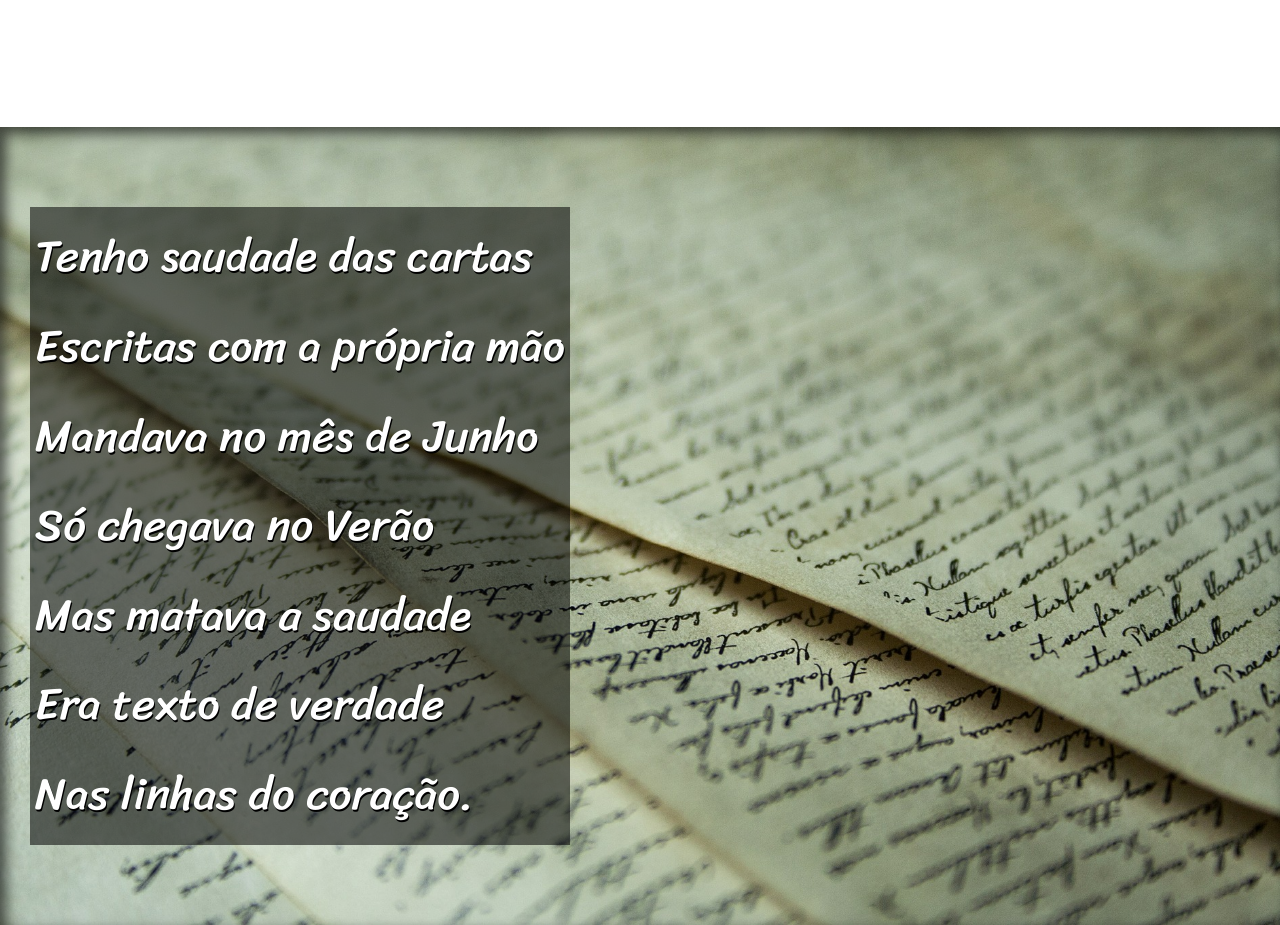
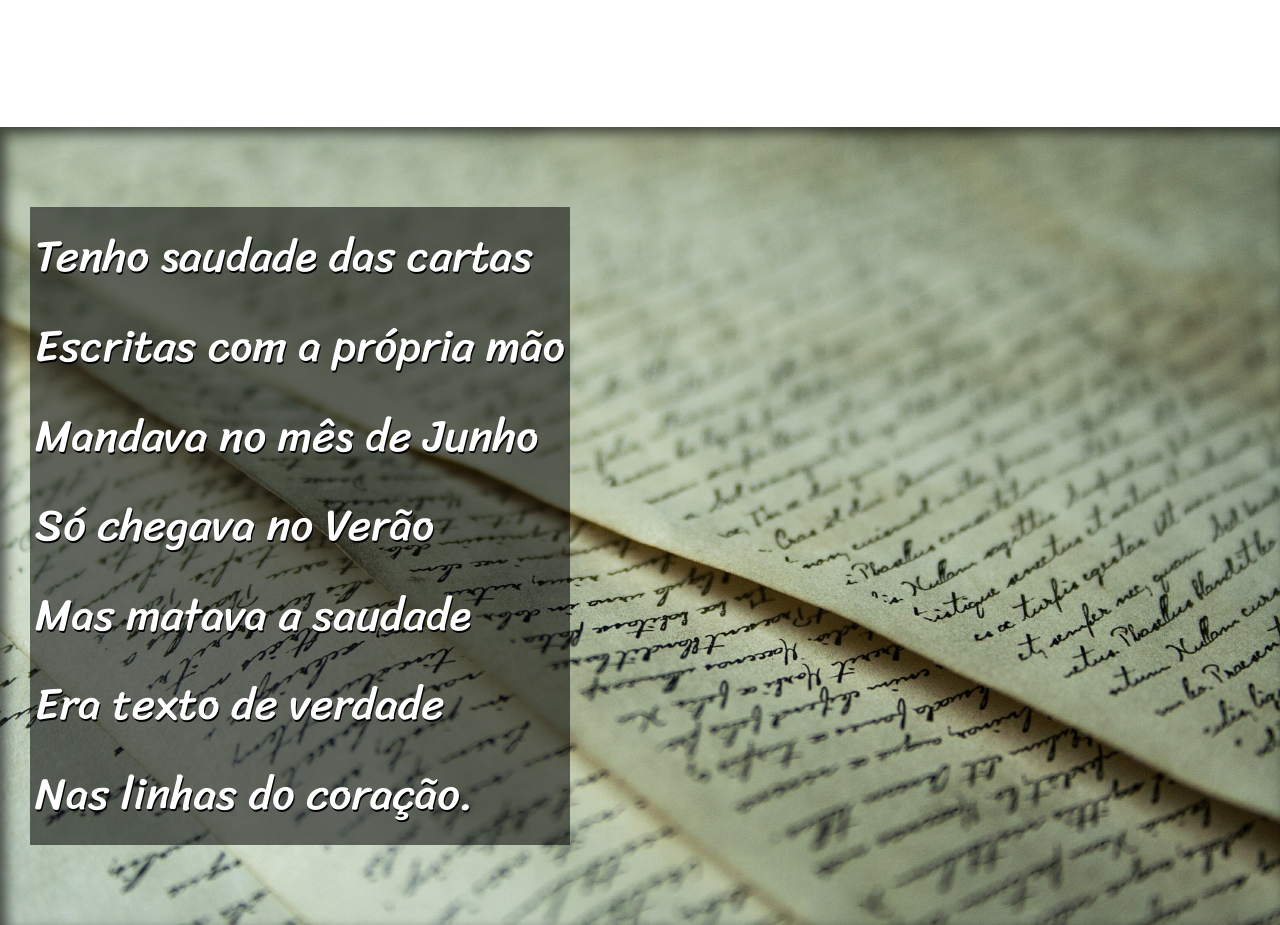
Before and after one commit to JefersonFreitas27/Cordel-Moderno, a plain HTML site: page index.html in a window 1280 px wide. Shown: the part 3600-4525 px from the top of the page. Drawn offline with Linux system fonts and the light colour scheme.

Commit message:
finalizado o site cordel

```diff
--- a/style/style.css
+++ b/style/style.css
@@ -70,6 +70,7 @@ section >p{
 
 .imagem{
     background-color:rgb(66, 66, 66);
+     background-position: right center;
     background-size: cover;
     background-attachment:fixed ;
     color: white;
@@ -87,12 +88,10 @@ section >p{
 
 #img01{
     background-image: url('imagens/background001.jpg');
-    background-position: right center;
 }
 
 #img02{
     background-image: url('imagens/background002.jpg');
-    background-position: center center;
 }
 
 footer{
```
